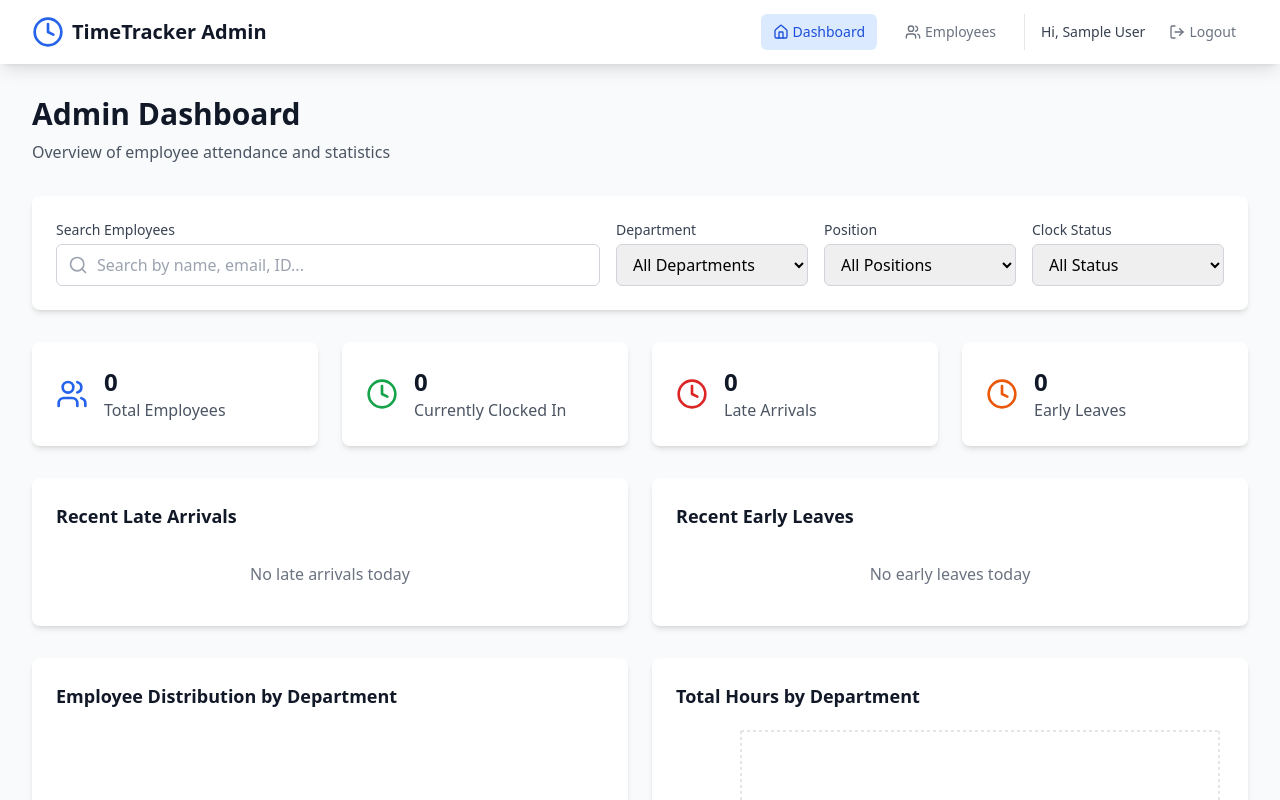
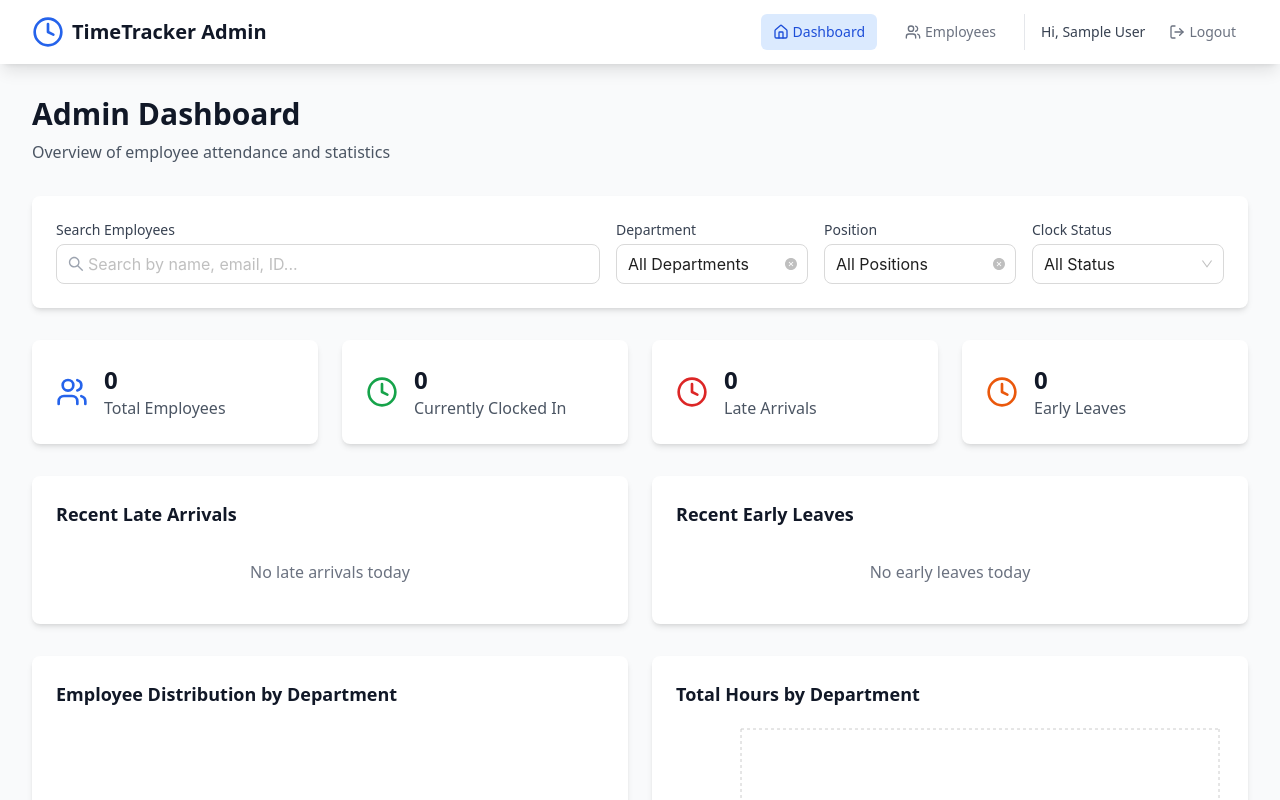
Before and after one commit to AnasBHF/Employee-TimeTracker-prime-version-, a React app: page / in a window 1280 px wide. Shown: the top 800 px of the page. Built offline with nearby package versions, Linux system fonts and the light colour scheme; sample sign-in values are in the browser's storage; the HTML template or start-up script is replaced by a standard one.

Commit message:
style: update Admin Dashboard filters to use Ant Design components

```diff
--- a/src/pages/AdminDashboard.tsx
+++ b/src/pages/AdminDashboard.tsx
@@ -2,6 +2,8 @@ import React, { useMemo, useState } from 'react';
 import { useApp } from '../App';
 import { UsersIcon, ClockIcon, TrendingUpIcon, PieChartIcon, SearchIcon, FilterIcon, XIcon } from 'lucide-react';
 import { PieChart, Pie, Cell, BarChart, Bar, XAxis, YAxis, CartesianGrid, Tooltip, ResponsiveContainer } from 'recharts';
+import { Select, Input, Space, Button } from 'antd';
+import { SearchOutlined, FilterOutlined, CloseOutlined } from '@ant-design/icons';
 interface Filters {
   department: string;
   position: string;
@@ -130,68 +132,91 @@ export function AdminDashboard() {
           <label className="block text-sm font-medium text-gray-700 mb-1">
             Search Employees
           </label>
-          <div className="relative">
-            <SearchIcon className="absolute left-3 top-1/2 transform -translate-y-1/2 h-5 w-5 text-gray-400" />
-            <input type="text" value={filters.search} onChange={e => setFilters(prev => ({
-              ...prev,
-              search: e.target.value
-            }))} placeholder="Search by name, email, ID..." className="pl-10 w-full rounded-md border border-gray-300 py-2 px-3 focus:outline-none focus:ring-1 focus:ring-blue-500" />
-          </div>
+          <Input
+            prefix={<SearchOutlined className="text-gray-400" />}
+            placeholder="Search by name, email, ID..."
+            value={filters.search}
+            onChange={e => setFilters(prev => ({ ...prev, search: e.target.value }))}
+            className="hover:border-blue-500 focus:border-blue-500"
+            size="large"
+          />
         </div>
         {/* Department Filter */}
         <div className="w-full md:w-48">
           <label className="block text-sm font-medium text-gray-700 mb-1">
             Department
           </label>
-          <select value={filters.department} onChange={e => setFilters(prev => ({
-            ...prev,
-            department: e.target.value
-          }))} className="w-full rounded-md border border-gray-300 py-2 px-3 focus:outline-none focus:ring-1 focus:ring-blue-500">
-            <option value="">All Departments</option>
-            {departments.map(dept => <option key={dept} value={dept}>
-              {dept}
-            </option>)}
-          </select>
+          <Select
+            value={filters.department}
+            onChange={value => setFilters(prev => ({ ...prev, department: value }))}
+            placeholder="All Departments"
+            allowClear
+            className="w-full"
+            size="large"
+            options={[
+              { value: '', label: 'All Departments' },
+              ...departments.map(dept => ({
+                value: dept,
+                label: dept
+              }))
+            ]}
+          />
         </div>
         {/* Position Filter */}
         <div className="w-full md:w-48">
           <label className="block text-sm font-medium text-gray-700 mb-1">
             Position
           </label>
-          <select value={filters.position} onChange={e => setFilters(prev => ({
-            ...prev,
-            position: e.target.value
-          }))} className="w-full rounded-md border border-gray-300 py-2 px-3 focus:outline-none focus:ring-1 focus:ring-blue-500">
-            <option value="">All Positions</option>
-            {positions.map(pos => <option key={pos} value={pos}>
-              {pos}
-            </option>)}
-          </select>
+          <Select
+            value={filters.position}
+            onChange={value => setFilters(prev => ({ ...prev, position: value }))}
+            placeholder="All Positions"
+            allowClear
+            className="w-full"
+            size="large"
+            options={[
+              { value: '', label: 'All Positions' },
+              ...positions.map(pos => ({
+                value: pos,
+                label: pos
+              }))
+            ]}
+          />
         </div>
         {/* Clock Status Filter */}
         <div className="w-full md:w-48">
           <label className="block text-sm font-medium text-gray-700 mb-1">
             Clock Status
           </label>
-          <select value={filters.clockStatus} onChange={e => setFilters(prev => ({
-            ...prev,
-            clockStatus: e.target.value as Filters['clockStatus']
-          }))} className="w-full rounded-md border border-gray-300 py-2 px-3 focus:outline-none focus:ring-1 focus:ring-blue-500">
-            <option value="all">All Status</option>
-            <option value="clocked-in">Currently Clocked In</option>
-            <option value="completed">Completed Today</option>
-          </select>
+          <Select
+            value={filters.clockStatus}
+            onChange={value => setFilters(prev => ({ ...prev, clockStatus: value as Filters['clockStatus'] }))}
+            placeholder="All Status"
+            className="w-full"
+            size="large"
+            options={[
+              { value: 'all', label: 'All Status' },
+              { value: 'clocked-in', label: 'Currently Clocked In' },
+              { value: 'completed', label: 'Completed Today' }
+            ]}
+          />
         </div>
         {/* Clear Filters */}
-        {(filters.search || filters.department || filters.position || filters.clockStatus !== 'all') && <button onClick={() => setFilters({
-          department: '',
-          position: '',
-          clockStatus: 'all',
-          search: ''
-        })} className="flex items-center px-3 py-2 text-sm text-gray-600 hover:text-gray-900">
-          <XIcon className="h-4 w-4 mr-1" />
-          Clear Filters
-        </button>}
+        {(filters.search || filters.department || filters.position || filters.clockStatus !== 'all') && (
+          <Button
+            type="text"
+            icon={<CloseOutlined />}
+            onClick={() => setFilters({
+              department: '',
+              position: '',
+              clockStatus: 'all',
+              search: ''
+            })}
+            className="flex items-center"
+          >
+            Clear Filters
+          </Button>
+        )}
       </div>
     </div>
     {/* Stats Cards */}
```
